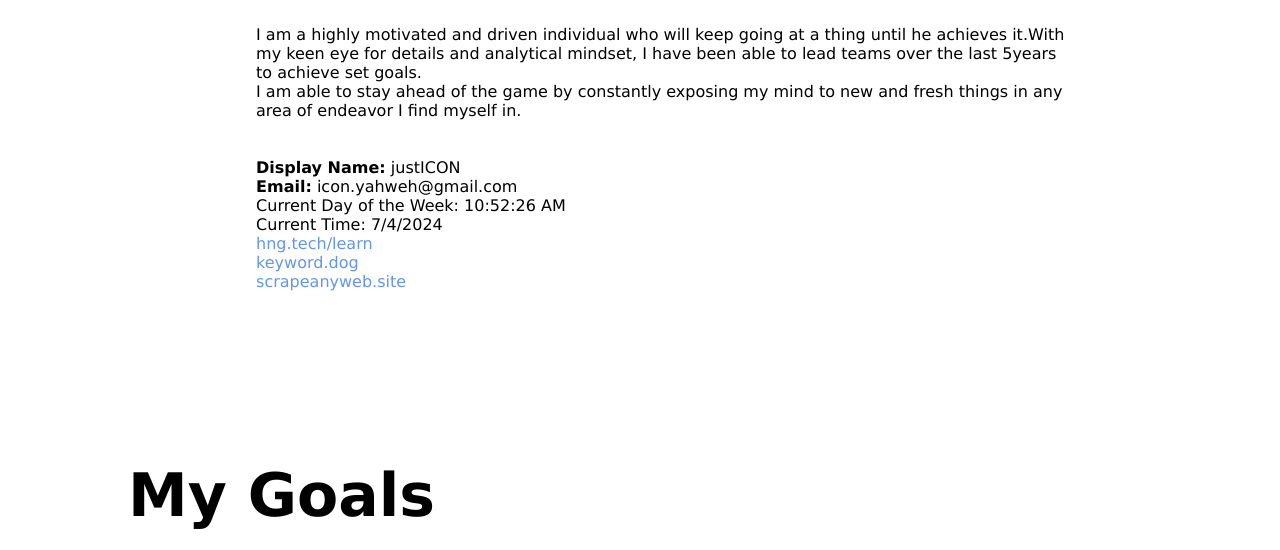
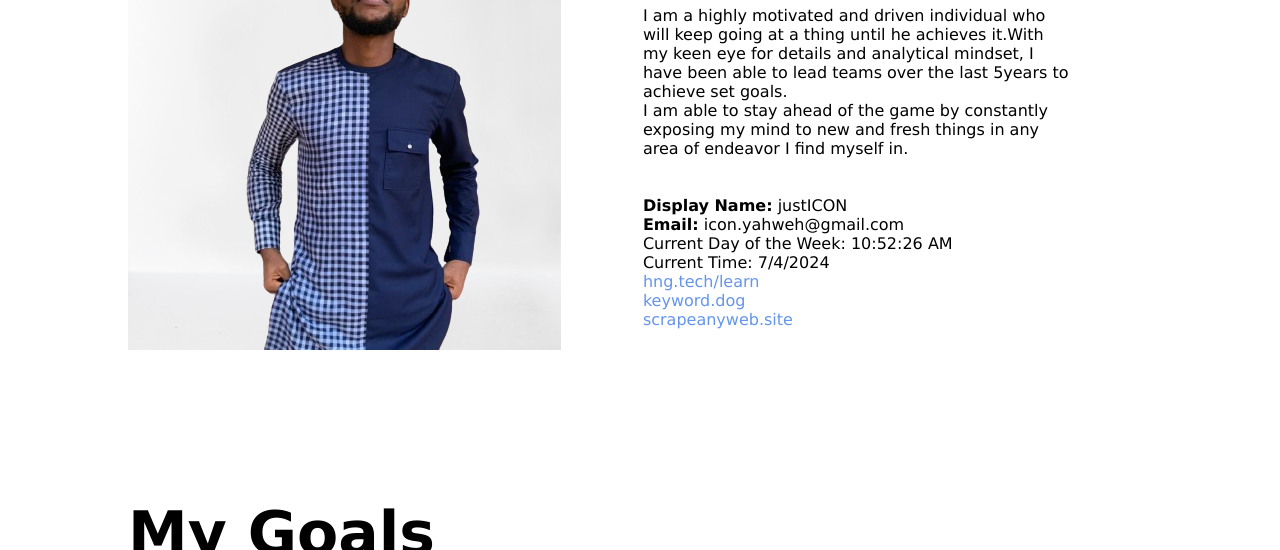
Before and after one commit to justifiedICON/Personal-Website, a plain HTML site: page index.html in a window 1280 px wide. Shown: the part 724-1274 px from the top of the page. Drawn offline with Linux system fonts and the light colour scheme.

Commit message:
Update index.html

```diff
--- a/index.html
+++ b/index.html
@@ -34,7 +34,7 @@
         </div>
         <div id="about-section">
             <div class="image">
-                <img data-testId="slackProfilePicture" src="Slack photo.png" alt="my photo
+                <img data-testId="slackProfilePicture" src="Slack-photo.png" alt="my photo
                     ">
             </div>
             <div class="about-text">
```
